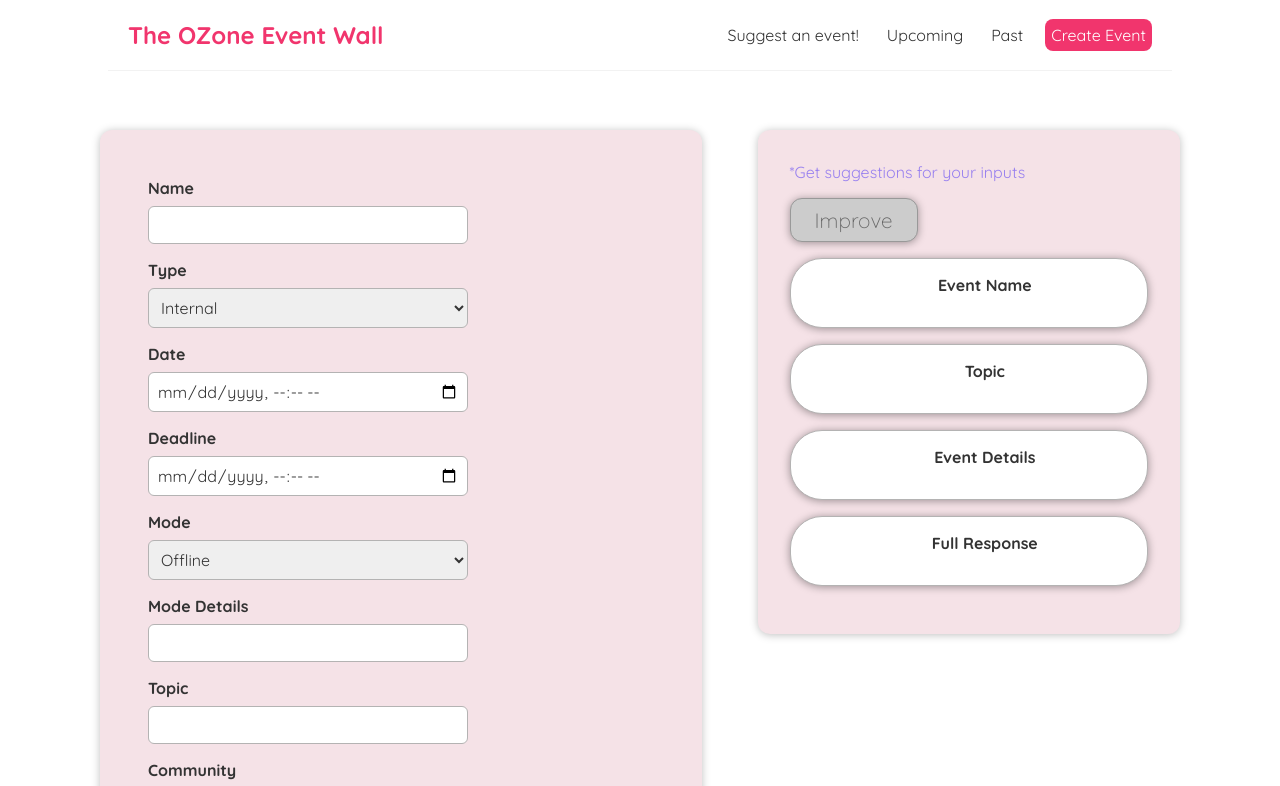
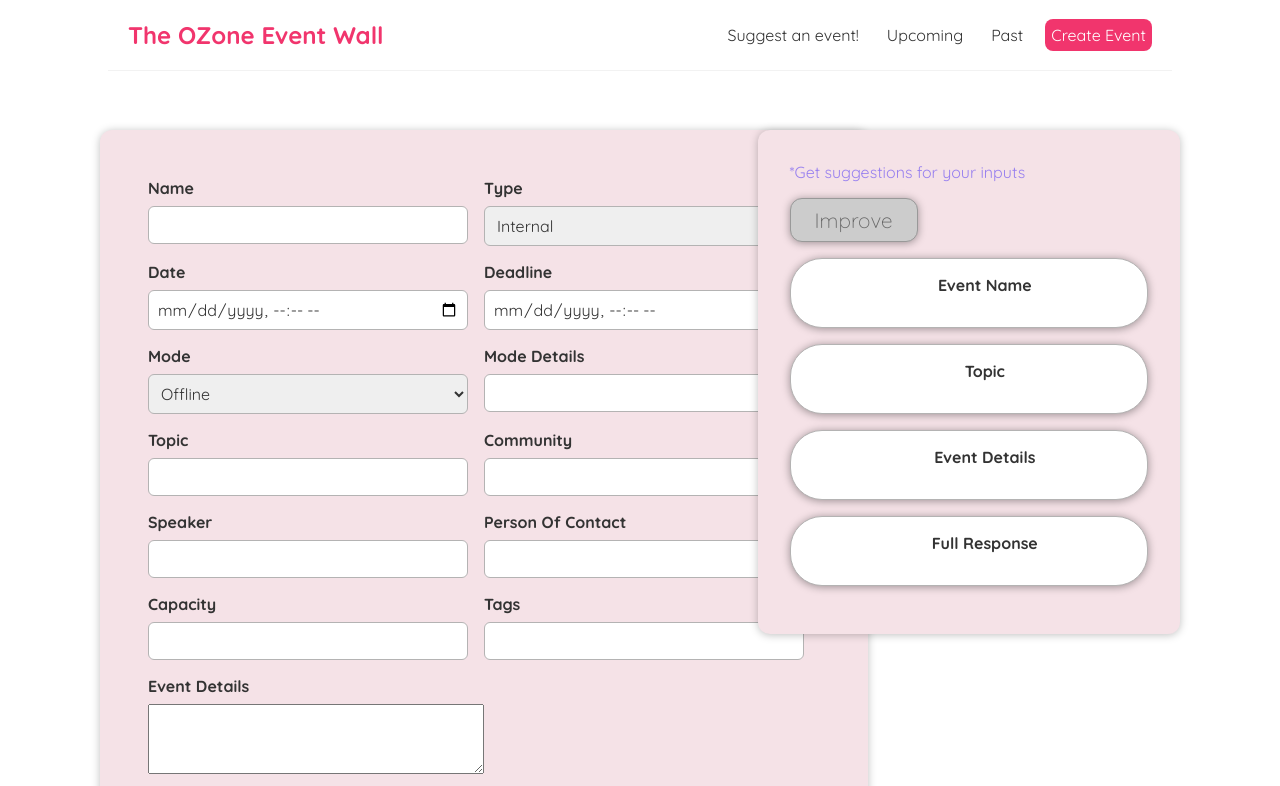
Before and after one commit to vaishnavkishan/OZone-UI, a React (Create React App) app: page /events/create in a window 1280 px wide. Shown: the top 786 px of the page. Built offline with nearby package versions, Linux system fonts and the light colour scheme.

Commit message:
update width of create event form

```diff
--- a/src/Components/CreateEvent.css
+++ b/src/Components/CreateEvent.css
@@ -110,7 +110,7 @@
 }
 
 .new-expense {
-    width: 39.5%;
+    width: 42rem;
     position: absolute;
     float: right;
     left: 100px;
```
